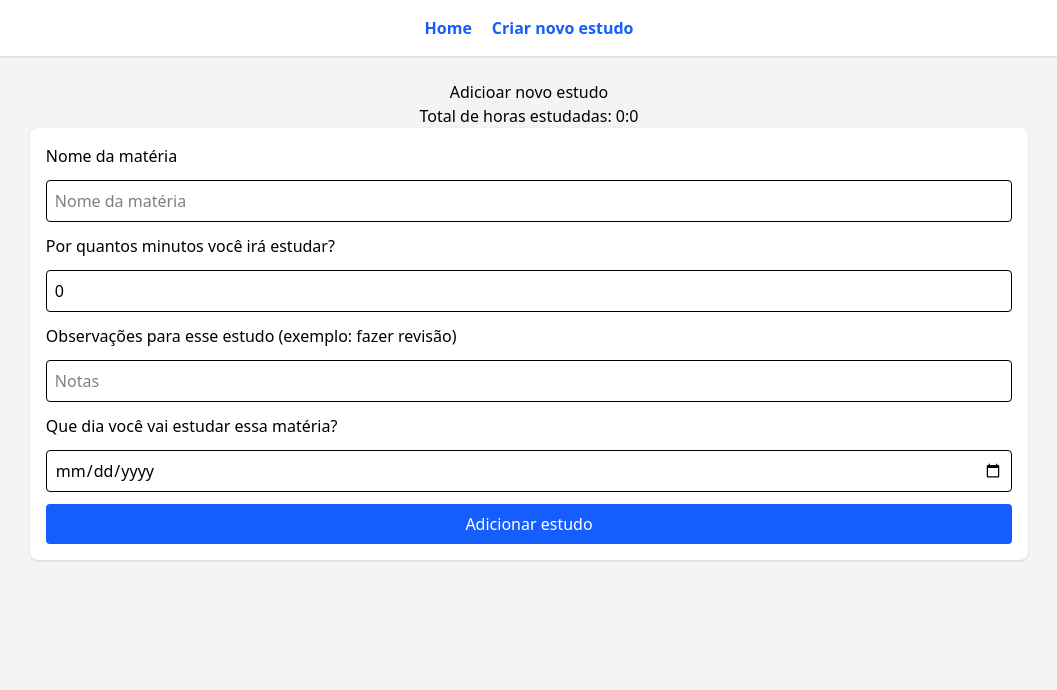
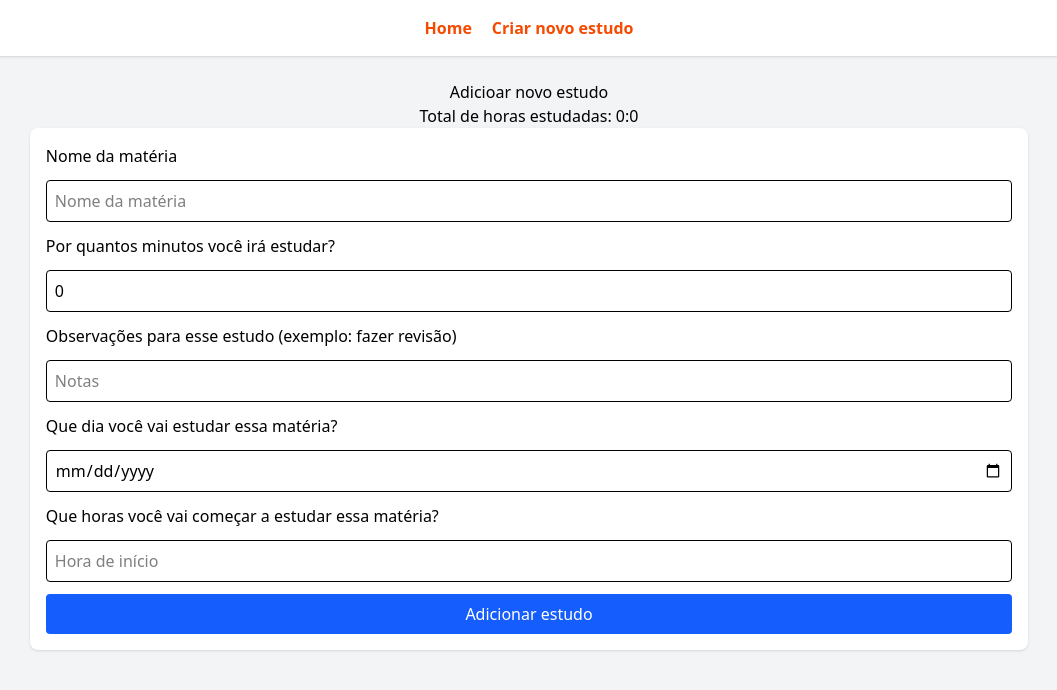
Before and after one commit to mrpine19/Checkpoint5-Front-end, a React (Vite) app: page /add in a window 1280 px wide. Shown: the top 690 px of the page, without its empty margins (111-1168 px from the left). Built offline with nearby package versions, Linux system fonts and the light colour scheme; the HTML template or start-up script is replaced by a standard one.

Commit message:
style: changing the font color and creating the start time attribute

```diff
--- a/src/components/layout.tsx
+++ b/src/components/layout.tsx
@@ -5,10 +5,10 @@ export function Layout() {
     <div className="min-h-screen bg-gray-100">
       <nav className="bg-white shadow mb-6">
         <div className="flex justify-center items-center p-4 gap-5">
-          <Link className="text-blue-600 hover:underline font-bold" to="/">
+          <Link className="text-orange-600 hover:underline font-bold" to="/">
             Home
           </Link>
-          <Link className="text-blue-600 hover:underline font-bold" to="/add">
+          <Link className="text-orange-600 hover:underline font-bold" to="/add">
             Criar novo estudo
           </Link>
         </div>
--- a/src/components/study-session-card.tsx
+++ b/src/components/study-session-card.tsx
@@ -7,9 +7,10 @@ import type { StudySession } from "../types/study-session";
 export function StudySessionCard({ studySession }: Props){
     return (
     <div className="bg-white shadow rounded-lg p-4 w-3/5 hover:p-5 transition delay-150">
-      <h2 className="text-lg font-bold text-blue-600">{studySession.subject}</h2>
+      <h2 className="text-lg font-bold text-orange-600">{studySession.subject}</h2>
       <p className="text-gray-600">Minutos: {studySession.minutes}</p>
       <p className="text-gray-600">Data: {studySession.date}</p>
+      <p className="text-gray-600">Início: {studySession.startTime}</p>
       <p className="text-gray-600">Notas: {studySession.notes}</p>
     </div>
   );
--- a/src/components/study-session-form.tsx
+++ b/src/components/study-session-form.tsx
@@ -9,6 +9,7 @@ export function StudySessionForm({ onAdd }: StudySessionFormProps) {
     const [subject, setSubject] = useState("");
     const [minutes, setMinutes] = useState(0);
     const [date, setDate] = useState("");
+    const [startTime, setStartTime] = useState("");
     const [notes, setNotes] = useState("");
 
     function handleSubmit(event: React.FormEvent): void {
@@ -19,6 +20,7 @@ export function StudySessionForm({ onAdd }: StudySessionFormProps) {
       subject,
       minutes,
       date,
+      startTime,
       notes,
     };
 
@@ -27,6 +29,7 @@ export function StudySessionForm({ onAdd }: StudySessionFormProps) {
     setSubject("");
     setMinutes(0);
     setDate("");
+    setStartTime("");
     setNotes("");
   }
 
@@ -75,6 +78,16 @@ export function StudySessionForm({ onAdd }: StudySessionFormProps) {
         className="border rounded p-2"
       />
 
+      <label htmlFor="study-start-time">Que horas você vai começar a estudar essa matéria?</label>
+      <input
+        type="string"
+        id="study-start-time"
+        placeholder="Hora de início"
+        onChange={(e) => setStartTime(e.target.value)}
+        value={startTime}
+        className="border rounded p-2"
+      />
+
       <button className="btn" type="submit">Adicionar estudo</button>
     </form>
   );
--- a/src/components/study-session-list.tsx
+++ b/src/components/study-session-list.tsx
@@ -14,8 +14,8 @@ export function StudySessionList({ studySessionList, removeStudySession }: Study
 
     return (
         <>
-            <h3>Total de matérias: {studySessionTotal}</h3>
-            <h2 className="font-bold text-gray-600 text-xl mb-3">Lista de assuntos para estudar</h2>
+            <h3 className="font-bold text-gray-600 text-xl mb-3">Total de matérias: {studySessionTotal}</h3>
+            <h2 className="font-bold text-green-600 text-xl mb-3">Lista de assuntos para estudar</h2>
             {studySessionList.map((value) => {
                 return <StudySessionResume removeStudySession={removeStudySession} studySession={value} />;
             })}
--- a/src/components/study-session-resume.tsx
+++ b/src/components/study-session-resume.tsx
@@ -17,19 +17,19 @@ export function StudySessionResume({ studySession, removeStudySession }: StudySe
                         state={{ studySession }}
                         className="btn"
                     >
-                        Detalhes
+                        Acessar detalhes da matéria
                     </Link>
 
                     <button
                         className="p-2 bg-red-600 text-white font-bold hover:cursor-pointer rounded"
                         onClick={() => removeStudySession(studySession.id)}
                     >
-                        Remover treino
+                        Remover matéria
                     </button>
                     </div>
             </div>
-
             <h3>Data: {studySession.date}</h3>
+            <h3>Hora de início: {studySession.startTime}</h3>
         </div>
     );
 }
--- a/src/types/study-session.ts
+++ b/src/types/study-session.ts
@@ -3,5 +3,6 @@
     subject: string;
     minutes: number;
     date: string;
+    startTime: string;
     notes?: string;
 }
```
